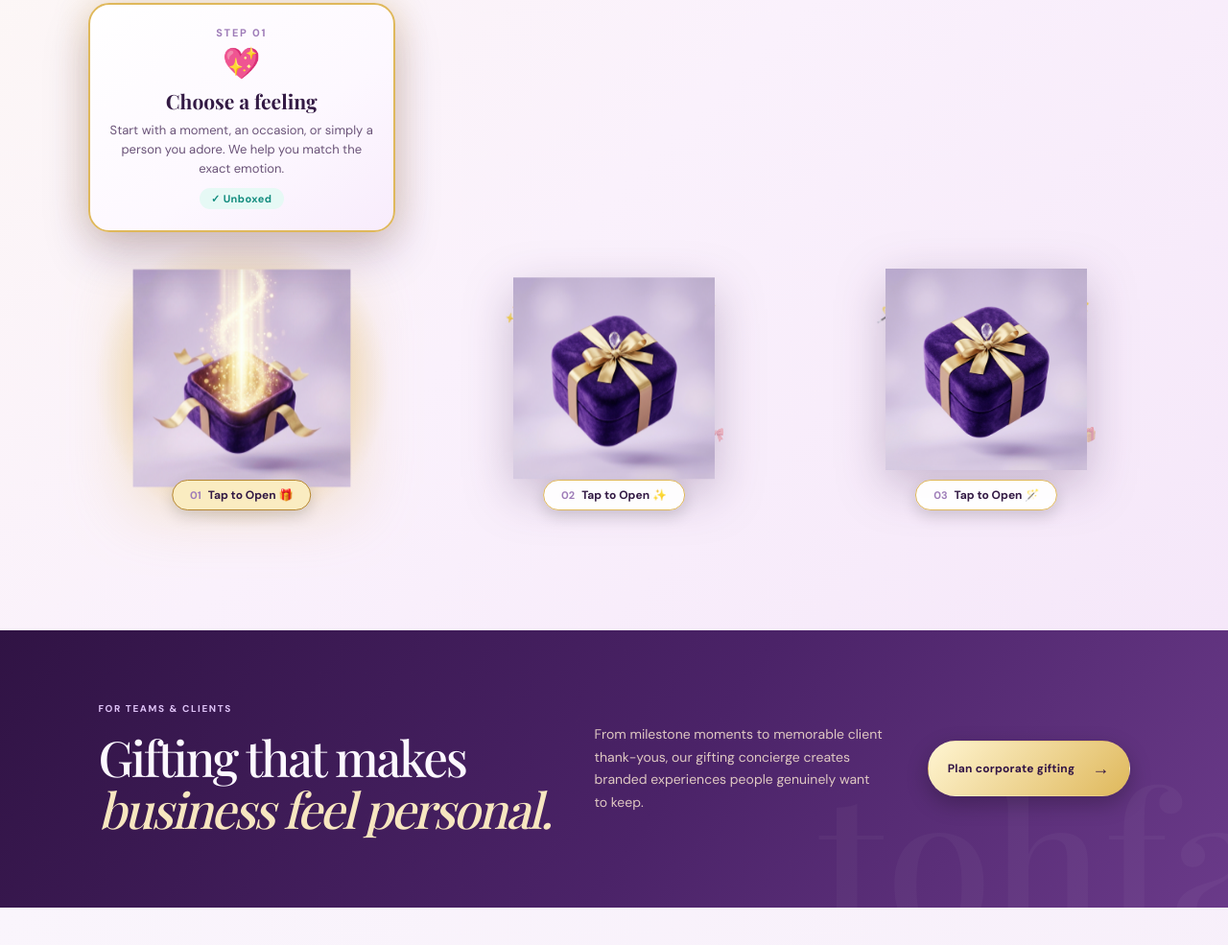
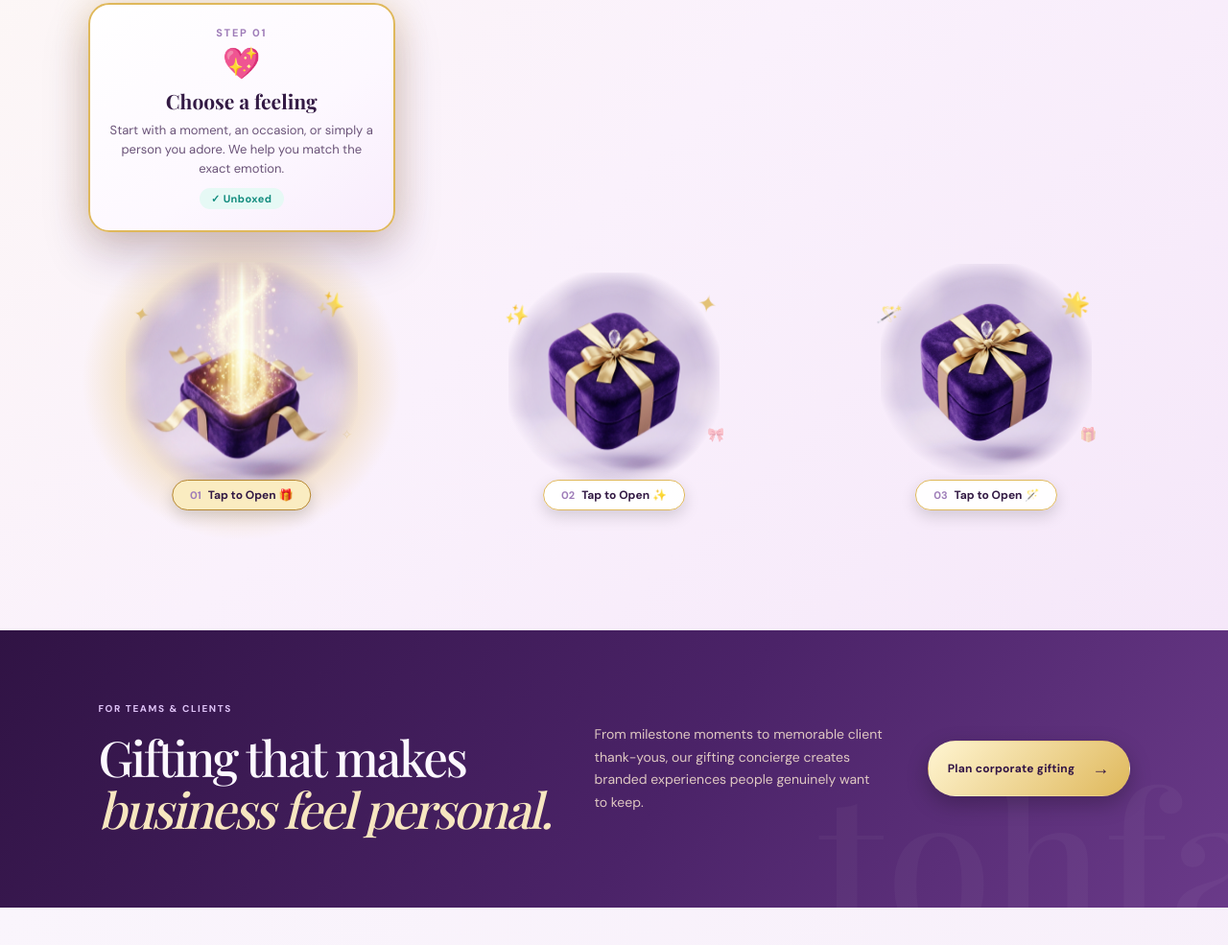
Before and after one commit to tohfapvt-art/tohfa9, a website: page index.html in a window 1280 px wide. Shown: the part 4717-5702 px from the top of the page at 96% size. Drawn offline with nearby package versions, Linux system fonts and the light colour scheme; a web font is replaced by a local one.

Commit message:
Eliminate square image boundaries with soft radial vignette alpha mask and multiply blend mode for a pure floating 3D object on canvas

```diff
--- a/outputs/unboxing-process.css
+++ b/outputs/unboxing-process.css
@@ -1,5 +1,5 @@
 /* ==========================================================================
-   TOHFA 3-STAGE VELVET UNBOXING ANIMATION (MATCHING REFERENCE DESIGN)
+   TOHFA 3-STAGE VELVET UNBOXING ANIMATION (SEAMLESS BLENDED 3D OBJECT)
    ========================================================================== */
 
 .process {
@@ -172,10 +172,10 @@
 /* Glowing Ambient Halo */
 .halo-glow {
   position: absolute;
-  width: 270px;
-  height: 270px;
+  width: 280px;
+  height: 280px;
   border-radius: 50%;
-  background: radial-gradient(circle, rgba(250, 236, 193, 0.6) 0%, rgba(223, 184, 91, 0.3) 45%, transparent 70%);
+  background: radial-gradient(circle, rgba(250, 236, 193, 0.75) 0%, rgba(223, 184, 91, 0.35) 45%, transparent 70%);
   opacity: 0;
   transform: scale(0.7);
   transition: opacity 0.5s ease, transform 0.5s ease;
@@ -186,7 +186,7 @@
 .unbox-box-wrap:hover .halo-glow,
 .unbox-box-wrap.is-open .halo-glow {
   opacity: 1;
-  transform: scale(1.15);
+  transform: scale(1.2);
 }
 
 /* Concentric Ripple Waves on Hover/Click */
@@ -195,8 +195,8 @@
   top: 50%;
   left: 50%;
   transform: translate(-50%, -50%);
-  width: 240px;
-  height: 240px;
+  width: 250px;
+  height: 250px;
   pointer-events: none;
   opacity: 0;
   z-index: 2;
@@ -207,7 +207,7 @@
   position: absolute;
   inset: 0;
   border-radius: 50%;
-  border: 2px solid rgba(250, 236, 193, 0.8);
+  border: 2px solid rgba(250, 236, 193, 0.85);
   animation: pulseRipple 2.2s cubic-bezier(0.25, 1, 0.5, 1) infinite;
 }
 
@@ -224,15 +224,15 @@
 }
 
 /* ==========================================================================
-   3. 3D VELVET BOX RENDER CONTAINER (STATE A & STATE C)
+   3. 3D VELVET BOX RENDER (ZERO IMAGE EDGES — SEAMLESS BLEND)
    ========================================================================== */
 
 .box-3d-render-wrap {
   position: relative;
-  width: 210px;
-  height: 210px;
+  width: 220px;
+  height: 220px;
   animation: velvetFloat 6s ease-in-out infinite;
-  transition: transform 0.35s ease;
+  transition: transform 0.35s cubic-bezier(0.34, 1.56, 0.64, 1);
   z-index: 5;
 }
 
@@ -241,17 +241,23 @@
 .unbox-box-3 .box-3d-render-wrap { animation-delay: -4s; }
 
 .unbox-box-wrap:hover .box-3d-render-wrap {
-  transform: scale(1.05) rotate(-3deg);
+  transform: scale(1.06) rotate(-3deg);
 }
 
-/* Closed State 3D Velvet Box Image (State A) */
+.unbox-box-wrap:active .box-3d-render-wrap {
+  transform: scale(0.96);
+}
+
+/* Closed State 3D Velvet Box Image (State A) — Radial Vignette Edge Blend */
 .box-render-closed {
   position: absolute;
   inset: 0;
   width: 100%;
   height: 100%;
   object-fit: contain;
-  filter: drop-shadow(0 15px 25px rgba(51, 14, 73, 0.25));
+  mix-blend-mode: multiply;
+  -webkit-mask-image: radial-gradient(circle at 50% 50%, #000 55%, rgba(0,0,0,0.85) 62%, transparent 74%);
+  mask-image: radial-gradient(circle at 50% 50%, #000 55%, rgba(0,0,0,0.85) 62%, transparent 74%);
   opacity: 1;
   transform: scale(1);
   transition: opacity 0.45s ease, transform 0.45s ease;
@@ -265,9 +271,11 @@
   width: 100%;
   height: 100%;
   object-fit: contain;
-  filter: drop-shadow(0 18px 32px rgba(223, 184, 91, 0.35));
+  mix-blend-mode: multiply;
+  -webkit-mask-image: radial-gradient(circle at 50% 50%, #000 55%, rgba(0,0,0,0.85) 62%, transparent 74%);
+  mask-image: radial-gradient(circle at 50% 50%, #000 55%, rgba(0,0,0,0.85) 62%, transparent 74%);
   opacity: 0;
-  transform: scale(0.9);
+  transform: scale(0.92);
   transition: opacity 0.45s ease, transform 0.45s ease;
   z-index: 7;
 }
@@ -281,7 +289,7 @@
 
 .unbox-box-wrap.is-open .box-render-open {
   opacity: 1;
-  transform: scale(1.08);
+  transform: scale(1.1);
 }
 
 /* Interactive Pill Badge */
@@ -363,6 +371,11 @@
 [data-theme="dark"] .process-header h2 { color: #ffffff; }
 [data-theme="dark"] .process-subhead { color: #dcd0e5; }
 
+[data-theme="dark"] .box-render-closed,
+[data-theme="dark"] .box-render-open {
+  mix-blend-mode: screen;
+}
+
 [data-theme="dark"] .box-scroll-card {
   background: linear-gradient(145deg, #1e092b 0%, #170422 100%);
   border-color: #dfb85b;
--- a/unboxing-process.css
+++ b/unboxing-process.css
@@ -1,5 +1,5 @@
 /* ==========================================================================
-   TOHFA 3-STAGE VELVET UNBOXING ANIMATION (MATCHING REFERENCE DESIGN)
+   TOHFA 3-STAGE VELVET UNBOXING ANIMATION (SEAMLESS BLENDED 3D OBJECT)
    ========================================================================== */
 
 .process {
@@ -172,10 +172,10 @@
 /* Glowing Ambient Halo */
 .halo-glow {
   position: absolute;
-  width: 270px;
-  height: 270px;
+  width: 280px;
+  height: 280px;
   border-radius: 50%;
-  background: radial-gradient(circle, rgba(250, 236, 193, 0.6) 0%, rgba(223, 184, 91, 0.3) 45%, transparent 70%);
+  background: radial-gradient(circle, rgba(250, 236, 193, 0.75) 0%, rgba(223, 184, 91, 0.35) 45%, transparent 70%);
   opacity: 0;
   transform: scale(0.7);
   transition: opacity 0.5s ease, transform 0.5s ease;
@@ -186,7 +186,7 @@
 .unbox-box-wrap:hover .halo-glow,
 .unbox-box-wrap.is-open .halo-glow {
   opacity: 1;
-  transform: scale(1.15);
+  transform: scale(1.2);
 }
 
 /* Concentric Ripple Waves on Hover/Click */
@@ -195,8 +195,8 @@
   top: 50%;
   left: 50%;
   transform: translate(-50%, -50%);
-  width: 240px;
-  height: 240px;
+  width: 250px;
+  height: 250px;
   pointer-events: none;
   opacity: 0;
   z-index: 2;
@@ -207,7 +207,7 @@
   position: absolute;
   inset: 0;
   border-radius: 50%;
-  border: 2px solid rgba(250, 236, 193, 0.8);
+  border: 2px solid rgba(250, 236, 193, 0.85);
   animation: pulseRipple 2.2s cubic-bezier(0.25, 1, 0.5, 1) infinite;
 }
 
@@ -224,15 +224,15 @@
 }
 
 /* ==========================================================================
-   3. 3D VELVET BOX RENDER CONTAINER (STATE A & STATE C)
+   3. 3D VELVET BOX RENDER (ZERO IMAGE EDGES — SEAMLESS BLEND)
    ========================================================================== */
 
 .box-3d-render-wrap {
   position: relative;
-  width: 210px;
-  height: 210px;
+  width: 220px;
+  height: 220px;
   animation: velvetFloat 6s ease-in-out infinite;
-  transition: transform 0.35s ease;
+  transition: transform 0.35s cubic-bezier(0.34, 1.56, 0.64, 1);
   z-index: 5;
 }
 
@@ -241,17 +241,23 @@
 .unbox-box-3 .box-3d-render-wrap { animation-delay: -4s; }
 
 .unbox-box-wrap:hover .box-3d-render-wrap {
-  transform: scale(1.05) rotate(-3deg);
+  transform: scale(1.06) rotate(-3deg);
 }
 
-/* Closed State 3D Velvet Box Image (State A) */
+.unbox-box-wrap:active .box-3d-render-wrap {
+  transform: scale(0.96);
+}
+
+/* Closed State 3D Velvet Box Image (State A) — Radial Vignette Edge Blend */
 .box-render-closed {
   position: absolute;
   inset: 0;
   width: 100%;
   height: 100%;
   object-fit: contain;
-  filter: drop-shadow(0 15px 25px rgba(51, 14, 73, 0.25));
+  mix-blend-mode: multiply;
+  -webkit-mask-image: radial-gradient(circle at 50% 50%, #000 55%, rgba(0,0,0,0.85) 62%, transparent 74%);
+  mask-image: radial-gradient(circle at 50% 50%, #000 55%, rgba(0,0,0,0.85) 62%, transparent 74%);
   opacity: 1;
   transform: scale(1);
   transition: opacity 0.45s ease, transform 0.45s ease;
@@ -265,9 +271,11 @@
   width: 100%;
   height: 100%;
   object-fit: contain;
-  filter: drop-shadow(0 18px 32px rgba(223, 184, 91, 0.35));
+  mix-blend-mode: multiply;
+  -webkit-mask-image: radial-gradient(circle at 50% 50%, #000 55%, rgba(0,0,0,0.85) 62%, transparent 74%);
+  mask-image: radial-gradient(circle at 50% 50%, #000 55%, rgba(0,0,0,0.85) 62%, transparent 74%);
   opacity: 0;
-  transform: scale(0.9);
+  transform: scale(0.92);
   transition: opacity 0.45s ease, transform 0.45s ease;
   z-index: 7;
 }
@@ -281,7 +289,7 @@
 
 .unbox-box-wrap.is-open .box-render-open {
   opacity: 1;
-  transform: scale(1.08);
+  transform: scale(1.1);
 }
 
 /* Interactive Pill Badge */
@@ -363,6 +371,11 @@
 [data-theme="dark"] .process-header h2 { color: #ffffff; }
 [data-theme="dark"] .process-subhead { color: #dcd0e5; }
 
+[data-theme="dark"] .box-render-closed,
+[data-theme="dark"] .box-render-open {
+  mix-blend-mode: screen;
+}
+
 [data-theme="dark"] .box-scroll-card {
   background: linear-gradient(145deg, #1e092b 0%, #170422 100%);
   border-color: #dfb85b;
```
